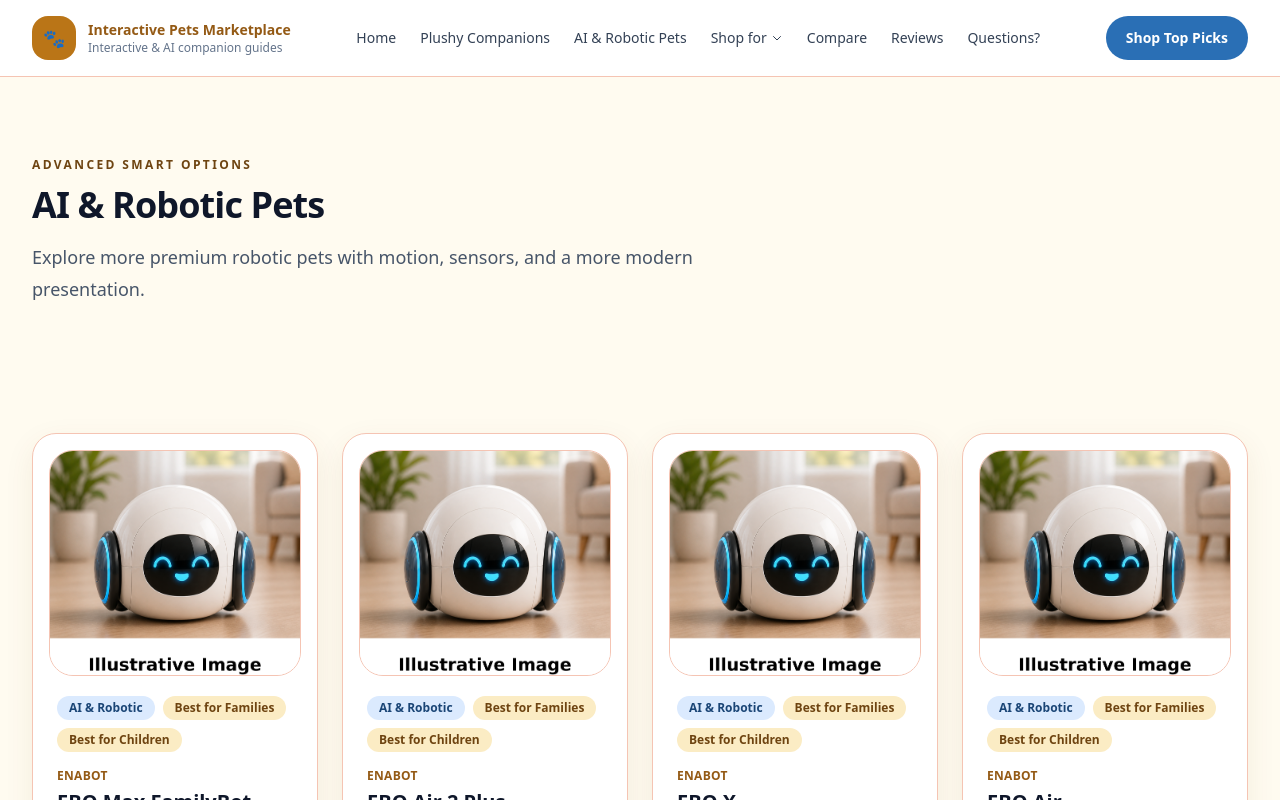
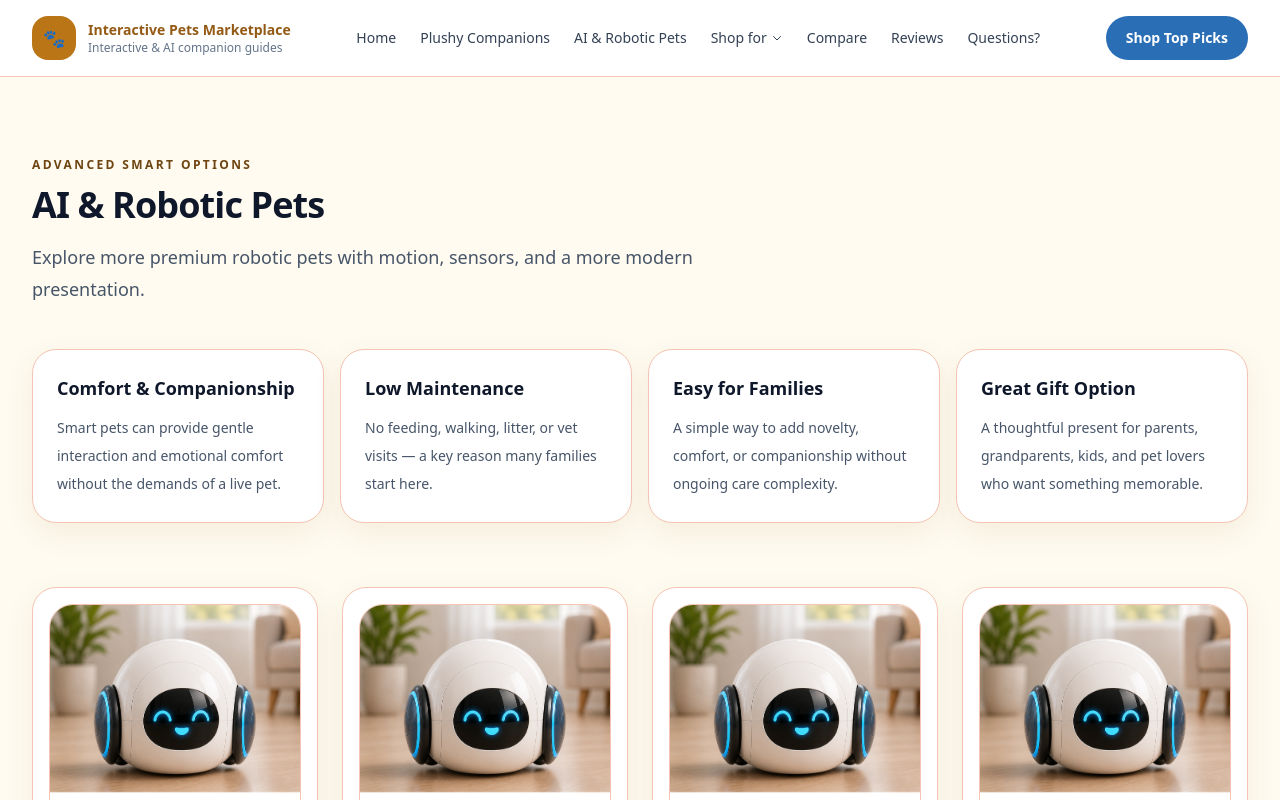
Before and after one commit to timsthomasson-cpu/Interactive-Pet-Marketplace, a Next.js app: page /ai-robotic-pets in a window 1280 px wide. Shown: the top 800 px of the page. Built offline with nearby package versions, Linux system fonts and the light colour scheme.

Commit message:
Warm golden redesign, product images, layout cleanup

```diff
--- a/app/ai-robotic-pets/page.tsx
+++ b/app/ai-robotic-pets/page.tsx
@@ -1,8 +1,8 @@
 import { PageShell } from "@/components/layout";
-import { CompareTable, FeaturedProducts, TrustBlocks } from "@/components/sections";
+import { CompareTable, FeaturedProducts, TrustBoxesRow } from "@/components/sections";
 import { products } from "@/components/site-data";
 import { SectionHeading } from "@/components/ui";
 export default function Page() {
   const items = products.filter((p) => p.type === "AI & Robotic");
-  return <PageShell><section className="section-pad"><div className="container-shell"><SectionHeading eyebrow="Advanced smart options" title="AI & Robotic Pets" text="Explore more premium robotic pets with motion, sensors, and a more modern presentation." /></div></section><FeaturedProducts filter="AI & Robotic" /><CompareTable items={items} title="AI & Robotic Pets at a glance" text="Quickly scan type, audience, highlight, rating, and price." /><TrustBlocks /></PageShell>;
+  return <PageShell><section className="section-pad pb-2 sm:pb-3"><div className="container-shell"><SectionHeading eyebrow="Advanced smart options" title="AI & Robotic Pets" text="Explore more premium robotic pets with motion, sensors, and a more modern presentation." /></div></section><TrustBoxesRow /><FeaturedProducts filter="AI & Robotic" /><CompareTable items={items} title="AI & Robotic Pets at a glance" text="Quickly scan type, audience, highlight, rating, and price." /></PageShell>;
 }
--- a/app/interactive-pets/page.tsx
+++ b/app/interactive-pets/page.tsx
@@ -1,8 +1,8 @@
 import { PageShell } from "@/components/layout";
-import { CompareTable, FeaturedProducts, TrustBlocks } from "@/components/sections";
+import { CompareTable, FeaturedProducts, TrustBoxesRow } from "@/components/sections";
 import { products } from "@/components/site-data";
 import { SectionHeading } from "@/components/ui";
 export default function Page() {
   const items = products.filter((p) => p.type === "Interactive");
-  return <PageShell><section className="section-pad"><div className="container-shell"><SectionHeading eyebrow="Comfort-first options" title="Plushy Companions" text="Explore companion-style plushy companions designed for touch response, simple engagement, and lower maintenance." /></div></section><FeaturedProducts filter="Interactive" /><CompareTable items={items} title="Plushy Companions at a glance" text="Quickly scan type, audience, highlight, rating, and price." /><TrustBlocks /></PageShell>;
+  return <PageShell><section className="section-pad pb-2 sm:pb-3"><div className="container-shell"><SectionHeading eyebrow="Comfort-first options" title="Plushy Companions" text="Explore companion-style plushy companions designed for touch response, simple engagement, and lower maintenance." /></div></section><TrustBoxesRow /><FeaturedProducts filter="Interactive" /><CompareTable items={items} title="Plushy Companions at a glance" text="Quickly scan type, audience, highlight, rating, and price." /></PageShell>;
 }
--- a/components/sections.tsx
+++ b/components/sections.tsx
@@ -21,7 +21,7 @@ export function ShopByNeed() {
     ["Best for Kids & Families", "Playful options built for novelty and everyday entertainment.", "/kids-and-families"],
     ["Best Premium Picks", "Higher-end robotic pets with more advanced movement and sensors.", "/premium-picks"]
   ];
-  return <section className="pt-4 pb-7 bg-white sm:pt-6 sm:pb-8 lg:pt-8 lg:pb-10"><div className="container-shell"><div className="grid gap-4 md:grid-cols-2 xl:grid-cols-4">{items.map(([title, text, href])=><Link key={title} href={href} className="block rounded-3xl border border-trust-200 bg-trust-50 p-6 transition hover:-translate-y-0.5 hover:border-trust-400 hover:shadow-soft"><h3 className="text-lg font-semibold text-trust-900">{title}</h3><p className="mt-2 text-sm leading-7 text-slate-600">{text}</p></Link>)}</div></div></section>;
+  return <section className="section-pad pt-4 bg-white sm:pt-6 lg:pt-8"><div className="container-shell"><div className="grid gap-4 md:grid-cols-2 xl:grid-cols-4">{items.map(([title, text, href])=><Link key={title} href={href} className="block rounded-3xl border border-trust-200 bg-trust-50 p-6 transition hover:-translate-y-0.5 hover:border-trust-400 hover:shadow-soft"><h3 className="text-lg font-semibold text-trust-900">{title}</h3><p className="mt-2 text-sm leading-7 text-slate-600">{text}</p></Link>)}</div></div></section>;
 }
 export function FeaturedProducts({ filter }: { filter?: "Interactive" | "AI & Robotic" }) {
   const filtered = filter ? products.filter((p)=>p.type===filter) : products;
@@ -31,6 +31,16 @@ export function CompareTable({ items, title = "Compare at a glance", text = "Qui
   if (items.length === 0) return null;
   return <section className="section-pad bg-white"><div className="container-shell"><SectionHeading eyebrow="Compare faster" title={title} text={text} /><div className="mt-10 overflow-hidden rounded-3xl border border-coral-200 bg-white shadow-soft"><div className="overflow-x-auto"><table className="min-w-full text-left text-sm"><thead className="bg-cream-100"><tr>{["Product","Type","Best For","Highlight","Rating","Price"].map((h)=><th key={h} className="px-5 py-4 font-semibold text-slate-900 whitespace-nowrap">{h}</th>)}</tr></thead><tbody>{items.map((product)=><tr key={product.slug} className="border-t border-coral-200"><td className="px-5 py-4 font-semibold text-slate-900">{product.name}</td><td className="px-5 py-4 font-semibold text-slate-900 whitespace-nowrap">{product.type}</td><td className="px-5 py-4 font-semibold text-slate-900">{product.bestFor.join(", ")}</td><td className="px-5 py-4 font-semibold text-slate-900">{product.highlight}</td><td className="px-5 py-4 font-semibold text-slate-900 whitespace-nowrap">{product.rating !== undefined ? <><span className="text-red-600">★</span> {product.rating.toFixed(1)}</> : "—"}</td><td className="px-5 py-4 font-semibold text-slate-900 whitespace-nowrap">{product.price}</td></tr>)}</tbody></table></div></div></div></section>;
 }
+export function TrustBoxesRow() {
+  const items = [
+    ["Comfort & Companionship", "Smart pets can provide gentle interaction and emotional comfort without the demands of a live pet."],
+    ["Low Maintenance", "No feeding, walking, litter, or vet visits — a key reason many families start here."],
+    ["Easy for Families", "A simple way to add novelty, comfort, or companionship without ongoing care complexity."],
+    ["Great Gift Option", "A thoughtful present for parents, grandparents, kids, and pet lovers who want something memorable."]
+  ];
+  return <section className="pt-4 pb-2 sm:pt-6 sm:pb-3 lg:pt-8 lg:pb-4"><div className="container-shell"><div className="grid gap-4 md:grid-cols-2 lg:grid-cols-4">{items.map(([title,text])=><div key={title} className="rounded-3xl border border-coral-200 bg-white p-6 shadow-soft"><h4 className="text-lg font-semibold text-slate-900">{title}</h4><p className="mt-3 text-sm leading-7 text-slate-600">{text}</p></div>)}</div></div></section>;
+}
+
 export function TrustBlocks() {
   const items = [
     ["Comfort & Companionship", "Smart pets can provide gentle interaction and emotional comfort without the demands of a live pet."],
--- a/components/site-data.ts
+++ b/components/site-data.ts
@@ -2,7 +2,7 @@
 // Run `npm run generate:products` to regenerate.
 // Source: Documentation/Product Matrix.xlsx + Documentation/product-details.json
 //
-// Generated: 2026-05-05T21:44:25.335Z
+// Generated: 2026-05-06T16:33:33.507Z
 
 export type ProductFlags = {
   gifts: boolean;
```
Also changed, not shown: 2 other files (tests, documents, lock files or other folders).
